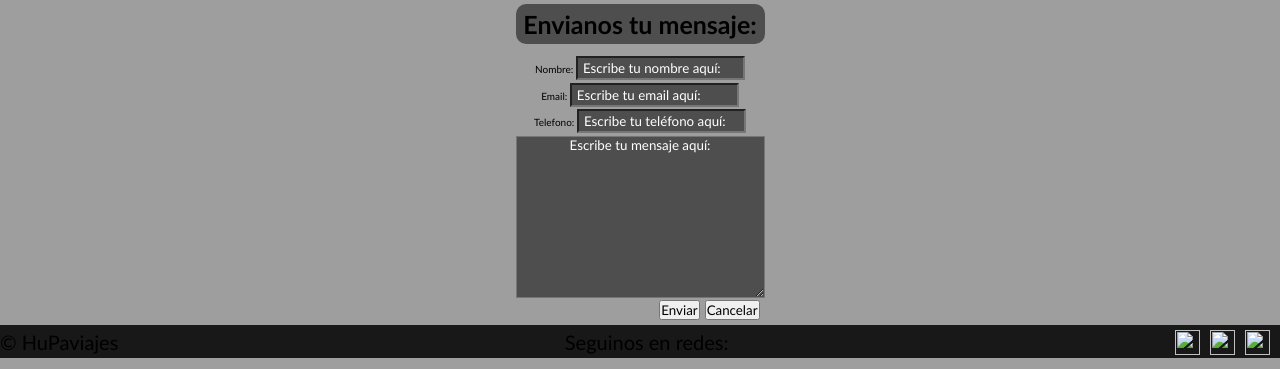
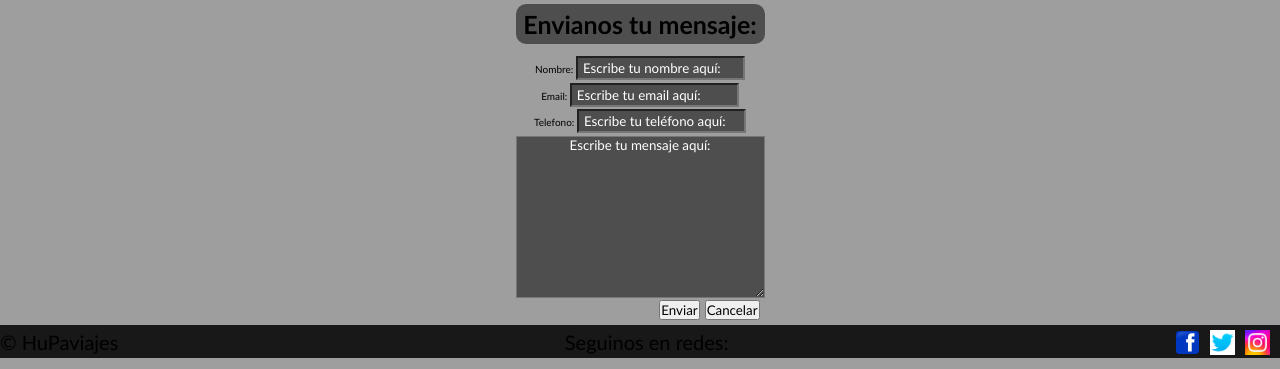
Before and after one commit to Manueelo/Preentrega-3, a plain HTML site: page pages/contactos.html in a window 1280 px wide. Shown: the part 431-800 px from the top of the page. Drawn offline with Linux system fonts and the light colour scheme; the site is published under a folder, as on GitHub Pages, so addresses that start at the root find nothing.

Commit message:
arreglo links contacto

```diff
--- a/pages/contactos.html
+++ b/pages/contactos.html
@@ -69,9 +69,9 @@
             <p>&copy; HuPaviajes</p>
             <p>Seguinos en redes:</p>
             <div class="redes-container">
-                <a href="https://facebook.com" target="_blank"><img src="/Imagenes/Facebook_icon.svg" alt=""></a>
-                <a href="https://twitter.com" target="_blank"><img src="/Imagenes/twitter-icon.png" alt=""></a>
-                <a href="https://instagram.com" target="_blank"><img src="/Imagenes/instagram-icon.jpg" alt=""></a>
+                <a href="https://facebook.com" target="_blank"><img src="../Imagenes/Facebook_icon.svg" alt=""></a>
+                <a href="https://twitter.com" target="_blank"><img src="../Imagenes/twitter-icon.png" alt=""></a>
+                <a href="https://instagram.com" target="_blank"><img src="../Imagenes/instagram-icon.jpg" alt=""></a>
             </div>
         </div>
     </footer>
```
